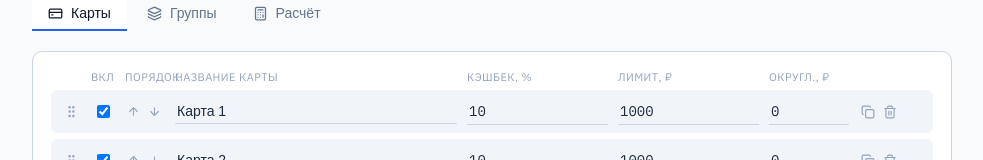
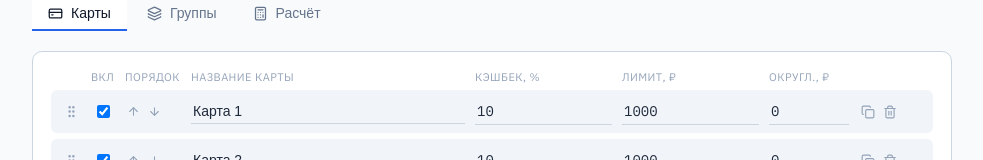
Before and after one commit to alezhu/cashback-optimizer, a React (Vite) app: page / in a window 1280 px wide. Shown: the part 171-331 px from the top of the page, without its empty margins (148-1131 px from the left). Built offline with nearby package versions, Linux system fonts and the light colour scheme.

Commit message:
fix(cards): fix column header alignment and width in card list

```diff
--- a/src/styles.css
+++ b/src/styles.css
@@ -221,7 +221,7 @@ body {
 /* Cards tab */
 .card-row {
   display: grid;
-  grid-template-columns: 20px 24px 40px 2fr 1fr 1fr 80px 64px;
+  grid-template-columns: 20px 24px 56px 2fr 1fr 1fr 80px 64px;
   gap: 10px;
   align-items: center;
   background: var(--panel-2);
@@ -235,10 +235,15 @@ body {
 }
 .card-row-header {
   display: grid;
-  grid-template-columns: 20px 24px 40px 2fr 1fr 1fr 80px 64px;
+  grid-template-columns: 20px 24px 56px 2fr 1fr 1fr 80px 64px;
   gap: 10px;
   padding: 0 10px;
   margin-bottom: 6px;
+}
+.card-row-header .field-label {
+  white-space: nowrap;
+  overflow: hidden;
+  text-overflow: ellipsis;
 }
 .card-actions {
   display: flex;
```
